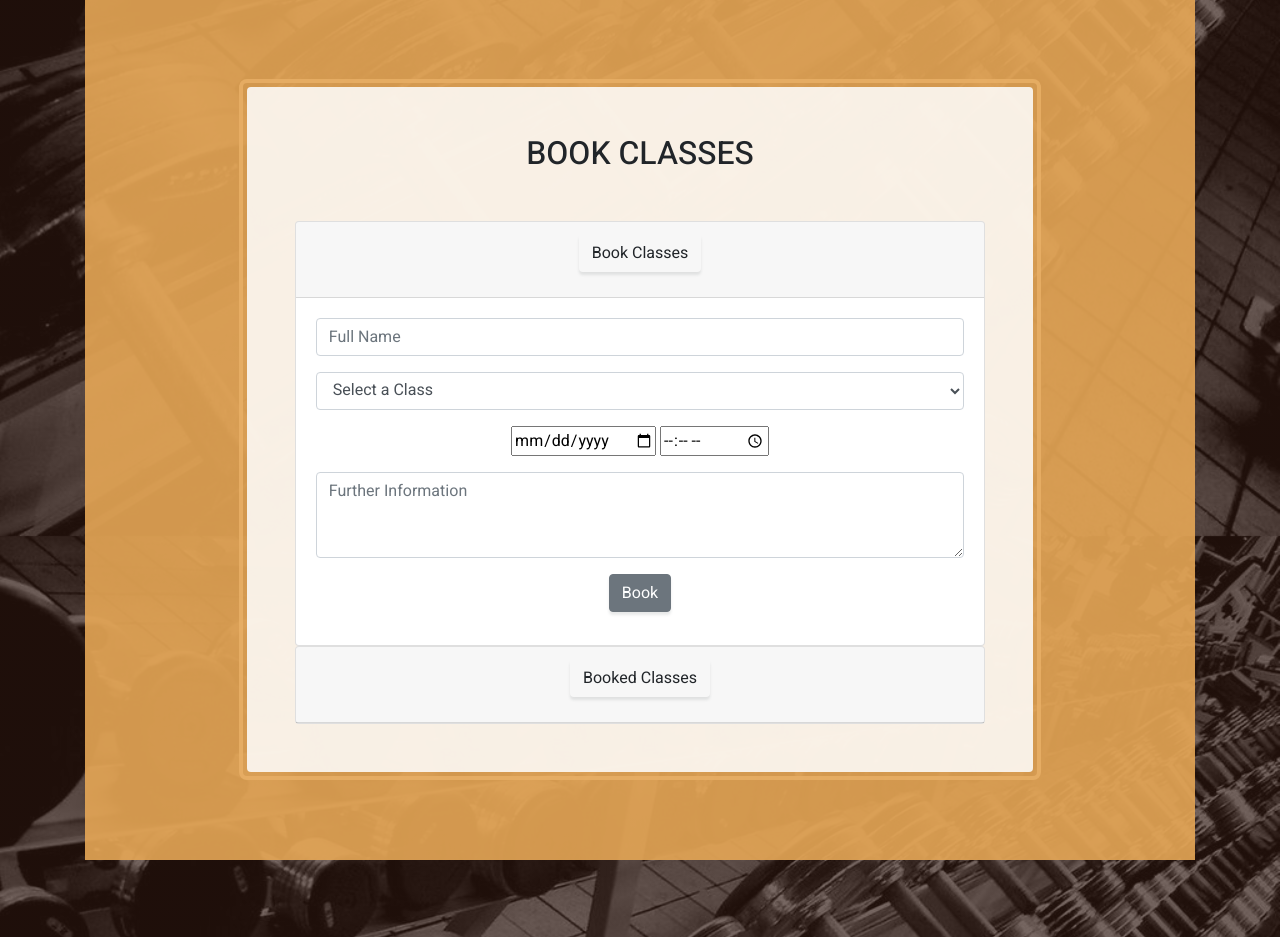
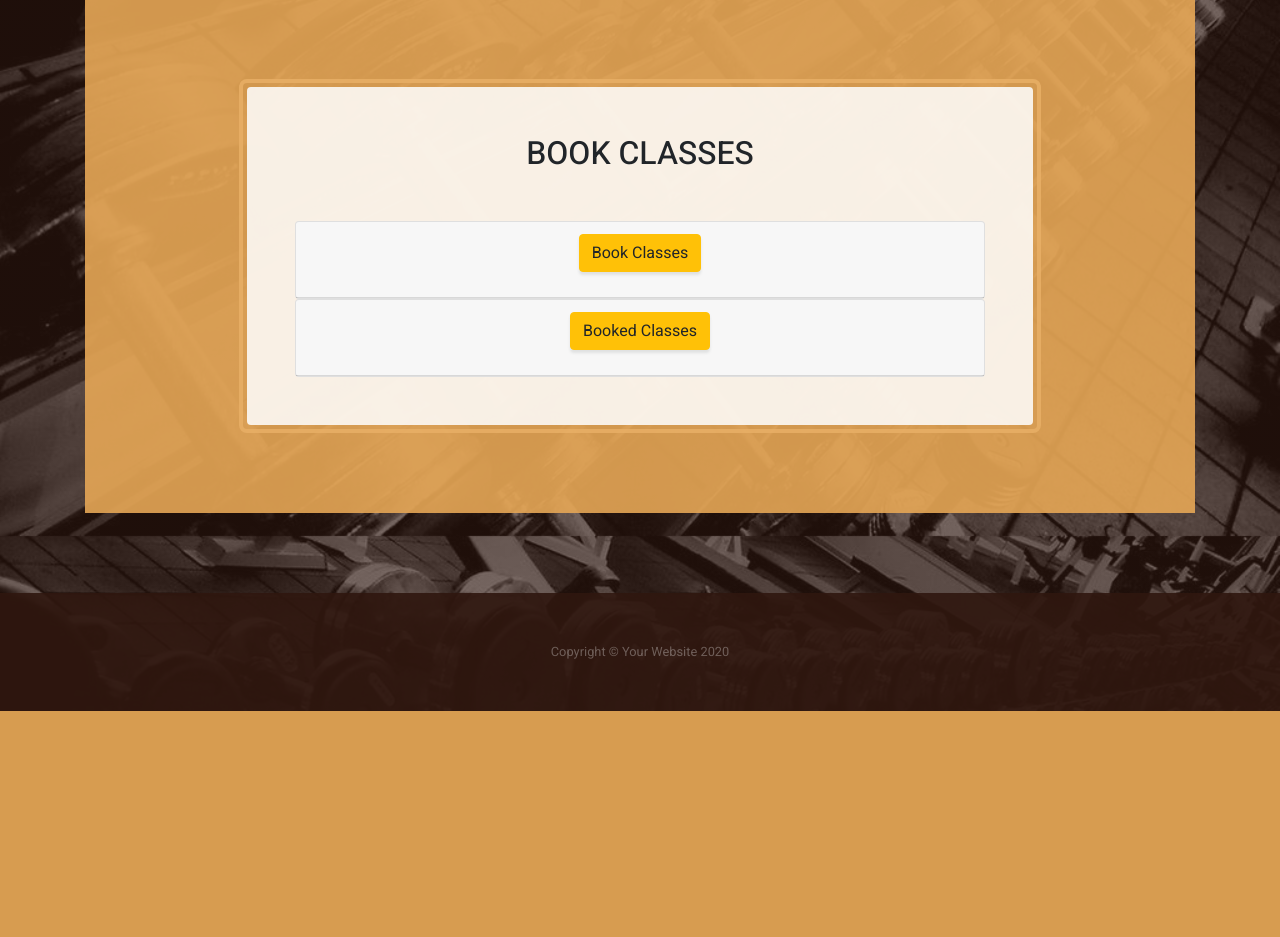
Before and after one commit to MannyBinning/simply-fitness, a Flask app: page /book_class in a window 1280 px wide. Shown: the part 424-1361 px from the top of the page. After the commit the page ends 1135 px from the top, so only its background shows below. Run offline with Flask 2, Linux system fonts and the light colour scheme; data that the repository does not hold is empty; some libraries are stand-ins or nearby versions.

Commit message:
Updated Book class/ Booked class buttons for better visibility

```diff
--- a/templates/book_class.html
+++ b/templates/book_class.html
@@ -12,13 +12,13 @@
                         <div class="card">
                             <div class="card-header" id="headingOne">
                                 <h5 class="mb-0">
-                                    <button class="btn " data-toggle="collapse" data-target="#collapseOne" aria-expanded="true" aria-controls="collapseOne">
+                                    <button class="btn btn-warning collapsed" data-toggle="collapse" data-target="#collapseOne" aria-expanded="true" aria-controls="collapseOne">
                                         Book Classes
                                     </button>
                                 </h5>
                             </div>
     <!--Form to book classes -->
-                            <div id="collapseOne" class="collapse show" aria-labelledby="headingOne" data-parent="#accordion">
+                            <div id="collapseOne" class="collapse" aria-labelledby="headingOne" data-parent="#accordion">
                                 <div class="card-body">
                                     <form method="POST" action="{{ url_for('book_class') }}">
                                         <!--Name Input-->
@@ -53,7 +53,7 @@
                         <div class="card">
                             <div class="card-header" id="headingThree">
                                 <h5 class="mb-0">
-                                    <button class="btn collapsed" data-toggle="collapse" data-target="#collapseThree" aria-expanded="false" aria-controls="collapseThree">
+                                    <button class="btn btn-warning collapsed" data-toggle="collapse" data-target="#collapseThree" aria-expanded="false" aria-controls="collapseThree">
                                         Booked Classes
                                     </button>
                                 </h5>
```
